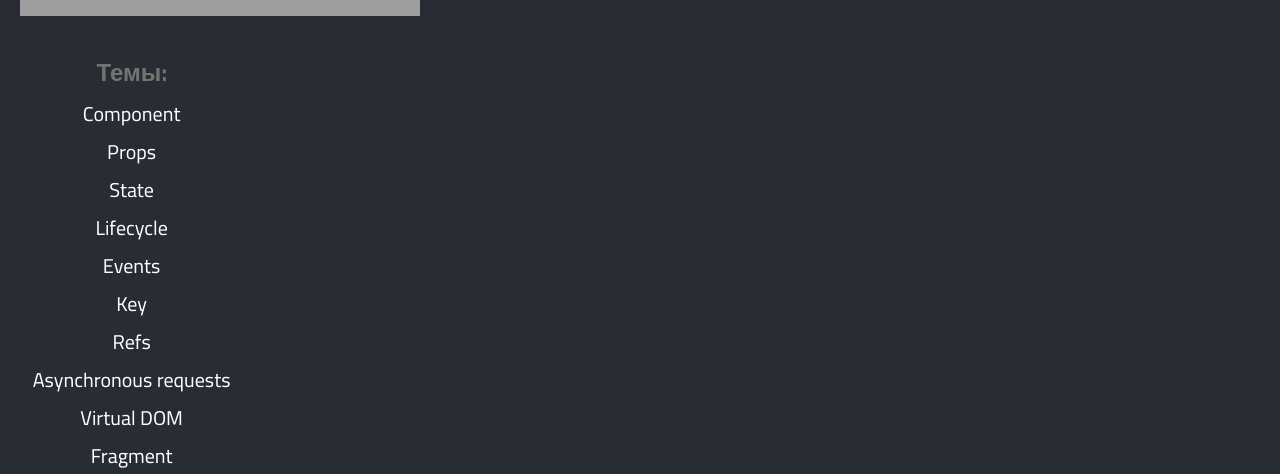
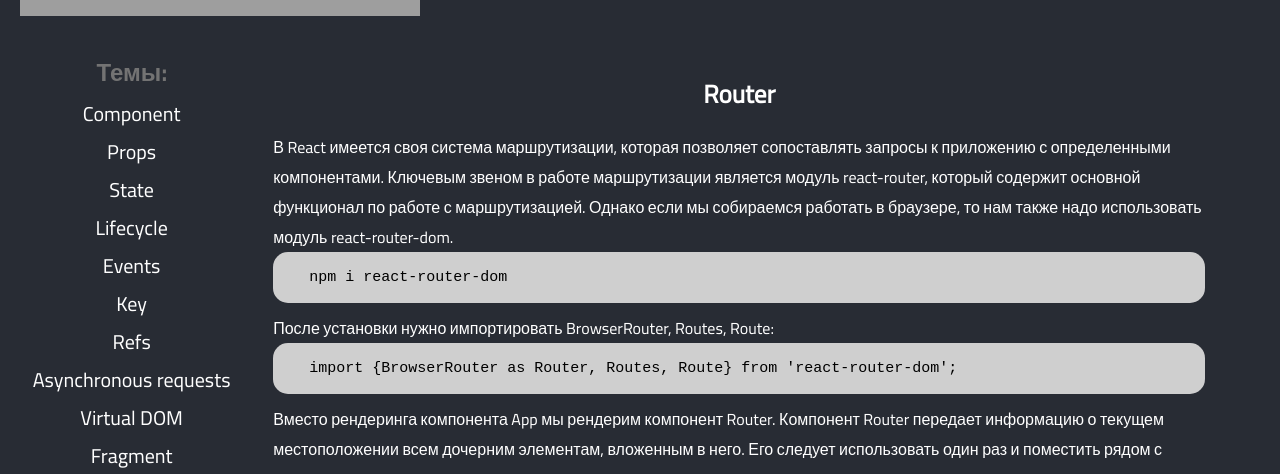
Before and after one commit to InessaBoickova/Shpora, a React (Create React App) app: page /Router in a window 1280 px wide. Shown: the part 294-768 px from the top of the page. Built offline with nearby package versions, Linux system fonts and the light colour scheme; grey boxes are pictures that could not be loaded.

Commit message:
create Router page

```diff
--- a/src/components/App/App.js
+++ b/src/components/App/App.js
@@ -7,17 +7,19 @@
 
 import Header from '../header/header'
 import Home from '../pages/Home/home';
+import Navigation from '../Navigation/navigation';
 import Compon from '../pages/Compon/compon';
-import Navigation from '../Navigation/navigation';
 import Props from '../pages/Props/props';
 import State from '../pages/State/state';
 import LifeCycle from '../pages/Lifecycle/lifecycle';
 import Key from '../pages/Key/key';
 import Refs from '../pages/Refs/refs';
+import VirtualDOM from '../pages/Virtual_DOM/virtual_DOM';
 import Fragments from '../pages/Fragment/fragment';
 import Memo from '../pages/Memo/memo';
 import UseEffect from '../pages/UseEffect/useEffect';
-import VirtualDOM from '../pages/Virtual_DOM/virtual_DOM';
+import Rout from '../pages/Router/router';
+
 import './App.sass';
 
 class App  extends  Component{
@@ -36,10 +38,11 @@
                   <Route  path='/Lifecycle' element = {<LifeCycle/>}/>
                   <Route  path='/Key' element = {<Key/>}/>
                   <Route  path='/Refs' element = {<Refs/>}/>
+                  <Route  path='/Virtual_DOM' element = {<VirtualDOM/>}/>
                   <Route  path='/Fragment' element = {<Fragments/>}/>
                   <Route  path='/React.memo' element = {<Memo/>}/>
                   <Route  path='/UseEffect' element = {<UseEffect/>}/>
-                  <Route  path='/Virtual_DOM' element = {<VirtualDOM/>}/>
+                  <Route  path='/Router' element = {<Rout/>}/>
                 </Routes>
                </div>
            </div>
--- /dev/null
+++ b/src/components/pages/Router/router.js
@@ -0,0 +1,123 @@
+const codeExampleFirst = `
+    npm i react-router-dom
+
+`
+const codeExampleSecond = `
+    import {BrowserRouter as Router, Routes, Route} from 'react-router-dom';
+
+`
+const codeExampleThree = `
+    render(
+        <Router>
+        <App />
+        </Router>,
+        document.getElementById("root")
+    );
+
+`
+const codeExampleFour = `
+    import React from "react";
+    import { Routes, Route } from "react-router-dom";
+    import { Home, About, Events, Products, Contact } from "./pages";
+    function App() {
+        return (
+            <div>
+                <Routes>
+                    <Route path="/" element={<Home />} />
+                    <Route  path="/about"  element={<About />} />
+                    <Route  path="/events"  element={<Events />}  />
+                    <Route  path="/products"  element={<Products />}  />
+                    <Route  path="/contact"  element={<Contact />}  />
+                </Routes>
+            </div>
+        );
+    }
+
+`
+const codeExampleFive =`
+    import { Link } from "react-router-dom";
+    export function Home() {
+        return (
+            <div>
+                <h1>[Company Website]</h1>
+                    <nav>
+                        <Link to="about">About</Link>
+                        <Link to="events">Events</Link>
+                        <Link to="products">Products</Link>
+                        <Link to="contact">Contact Us</Link>
+                    </nav>
+            </div>
+        );
+    }
+
+`
+const codeExampleSix =`
+    function App() {
+        return (
+            <div>
+                <Routes>
+                    <Route path="/" element={<Home />} />
+                    <Route  path="/about"  element={<About />} />
+                    <Route  path="/events"  element={<Events />}  />
+                    <Route  path="/products"  element={<Products />}  />
+                    <Route  path="/contact"  element={<Contact />}  />
+                    <Route path="*" element={<Whoops404 />} />
+                </Routes>
+            </div>
+        );
+    }
+
+`
+const codeExampleSeven =`
+    export function Whoops404() {
+        let location = useLocation();
+        console.log(location);
+        return (
+            <div>
+                <h1>
+                    Resource not found at {location.pathname}
+                </h1>
+            </div>
+        );
+    }
+
+`
+
+const Rout = () =>{
+    return <div className='content'>
+        <h2 className='content_header'> Router</h2>
+        <span>В React имеется своя система маршрутизации, которая позволяет сопоставлять запросы к приложению с определенными компонентами. Ключевым звеном в работе маршрутизации является модуль react-router, который содержит основной функционал по работе с маршрутизацией. Однако если мы собираемся работать в браузере, то нам также надо использовать модуль react-router-dom.</span>
+        <pre>
+            <code>{codeExampleFirst}</code>
+        </pre>
+        <span>После установки нужно импортировать BrowserRouter, Routes, Route:</span>
+        <pre>
+            <code>{codeExampleSecond}</code>
+        </pre>
+        <span>Вместо рендеринга компонента App мы рендерим компонент Router. Компонент Router передает информацию о текущем местоположении всем дочерним элементам, вложенным в него. Его следует использовать один раз и поместить рядом с корнем дерева компонентов:</span>
+        <pre>
+            <code>{codeExampleThree}</code>
+        </pre>
+        <span>Компонент-оболочка для любых маршрутов, которые мы хотим отобразить, называется Routes. Внутри Routes мы будем использовать компонент Route для каждой страницы, которую хотим отобразить.</span>
+        <pre>
+            <code>{codeExampleFour}</code>
+        </pre>
+        <span>Эти маршруты сообщают Router, какой компонент отображать при изменении положения окна. Каждый компонент Route имеет свойства path и element. Когда расположение браузера совпадает с path, отобразится element. Если местоположение равно /, маршрутизатор отобразит компонент Home. Если расположение является /products, маршрутизатор отобразит компонент Products.</span>
+        <span>У react-router-dom есть компонент Link, который мы можем использовать для создания ссылок для браузера</span>
+        <pre>
+            <code>{codeExampleFive}</code>
+        </pre>
+        <span>Если мы вводим несуществующий маршрут, например highway, нужно отобразить компонент Whoops404. Мы будем использовать * как значение пути, а компонент — как элемент:</span>
+        <pre>
+            <code>{codeExampleSix}</code>
+        </pre>
+        <span>Мы также можем отображать значение маршрута, который мы посетили, используя значение местоположения. Поскольку мы живем в мире, где есть хуки React, используем хук. В компоненте Whoops404 создадим переменную с именем location, которая возвращает значение текущего местоположения (то есть свойство с информацией о том, на какую страницу вы перешли). Затем используем значение location.pathname для рендеринга посещаемого маршрута:</span>
+        <pre>
+            <code>{codeExampleSeven}</code>
+        </pre>
+        <span>Если мы введем в журнал location, то сможем исследовать этот объект дальше.</span>
+        <span>Router используется один раз и включает в себя все компоненты, которые будут использовать маршрутизацию. Все компоненты Route должны быть обернуты компонентом Routes, который выбирает компонент для рендеринга на основе текущего местоположения окна. Компоненты Link могут использоваться для облегчения навигации.</span>
+    </div>
+}
+
+export default Rout;
```
